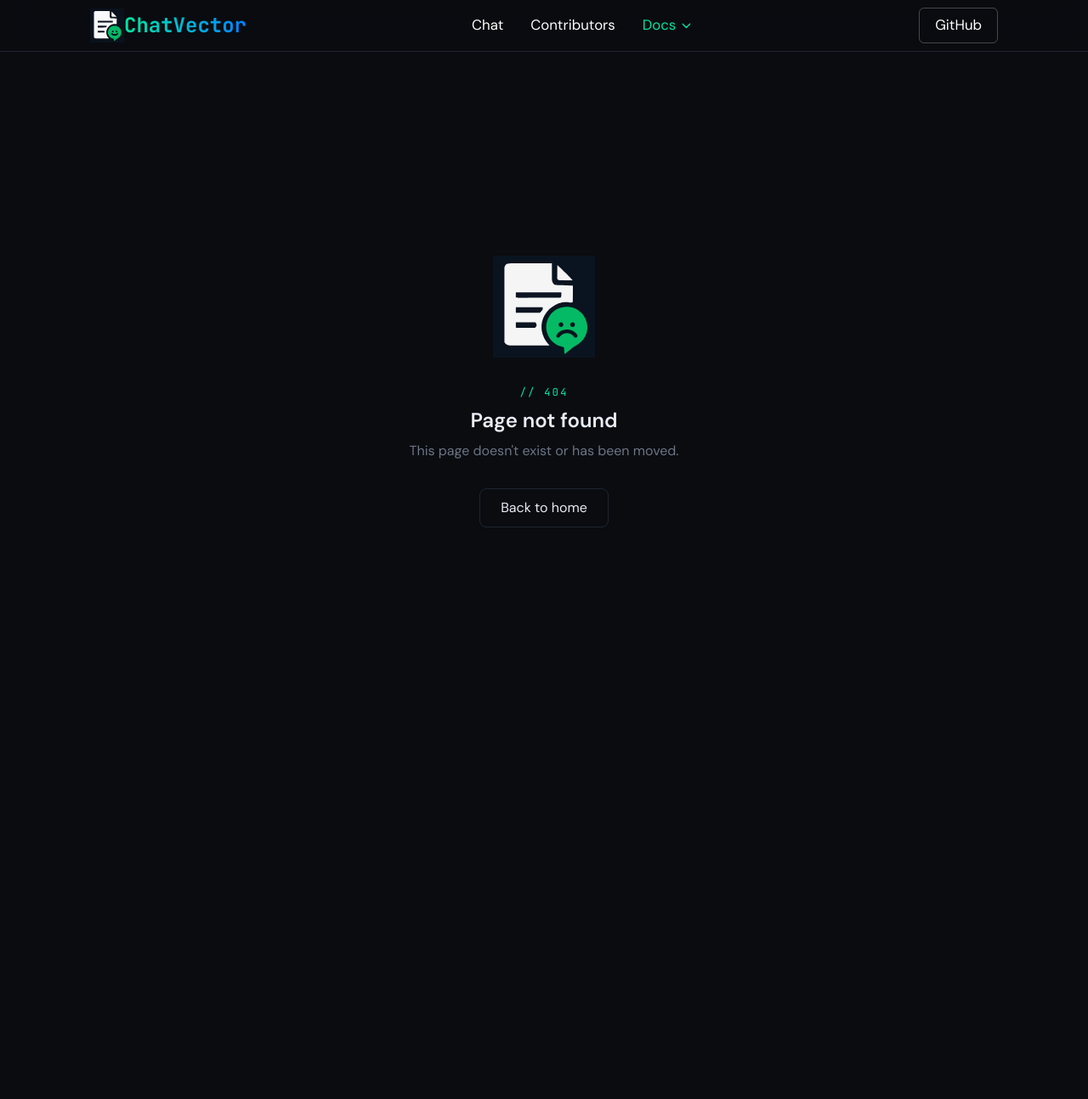
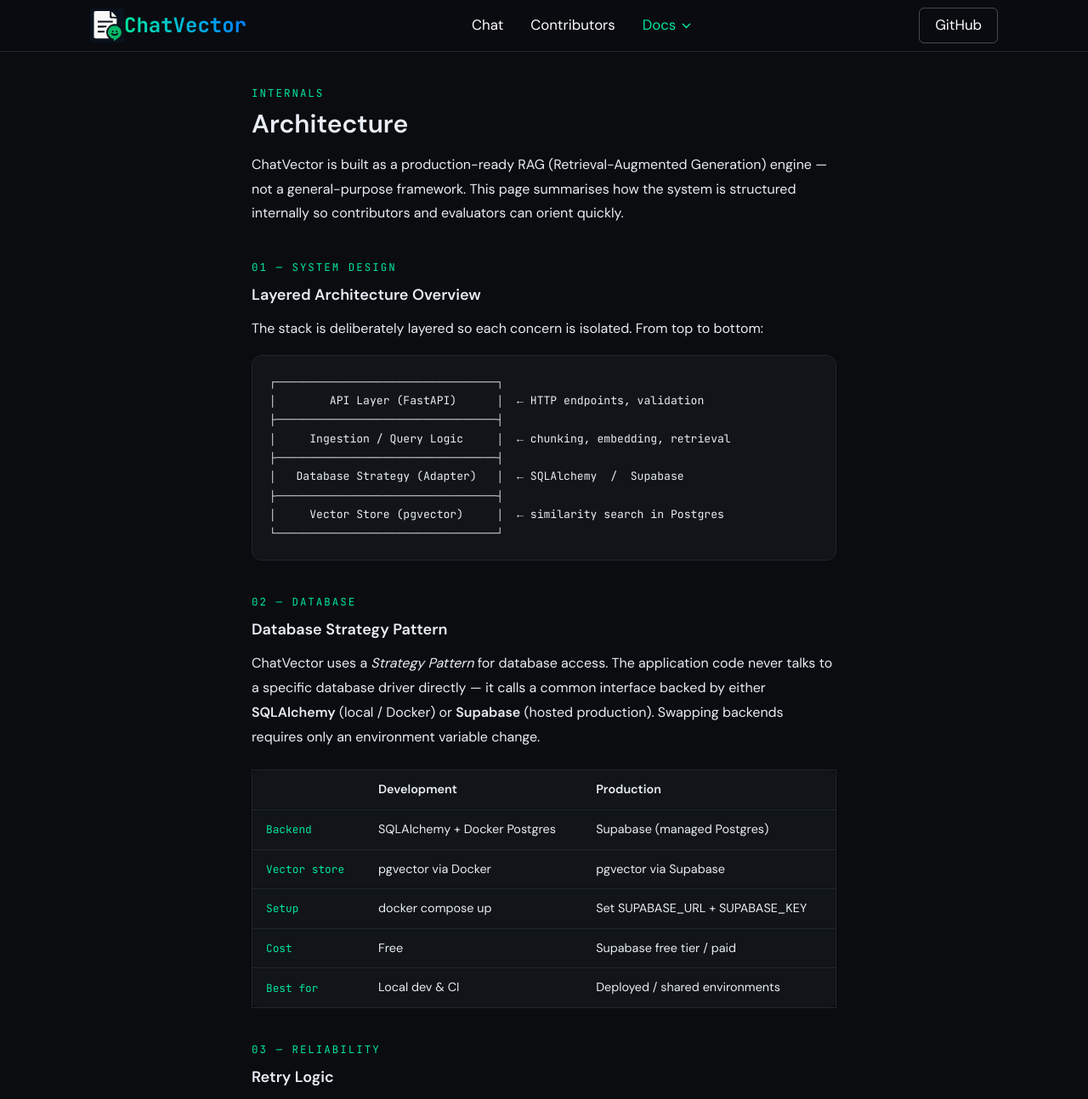
Before and after one commit to ariyibitomiwa611/chatvector-ai, a Next.js app in the folder frontend-demo/: page /architecture in a window 1280 px wide. Before the commit this address had no page. Shown: the top 1294 px of the page at 85% size. Before the commit the page ends 861 px from the top, so only its background shows below. Built offline with nearby package versions, Linux system fonts and the light colour scheme.

Commit message:
feat: add architecture page (#215)
* feat: add architecture page

* fix: update vector dimension, ingestion queue description, use Tailwind classes

* fix: restore contributing page, place architecture content in correct file

```diff
--- /dev/null
+++ b/frontend-demo/app/architecture/page.tsx
@@ -0,0 +1,217 @@
+export default function ArchitecturePage() {
+  return (
+    <div className="max-w-[720px] mx-auto px-4 py-10">
+
+      {/* Hero */}
+      <p className="font-mono text-[0.78rem] uppercase tracking-[2px] text-accent mb-2">
+        Internals
+      </p>
+      <h1 className="text-3xl font-bold mb-4 text-foreground">
+        Architecture
+      </h1>
+      <p className="text-foreground text-[1rem] leading-[1.8] mb-10">
+        ChatVector is built as a production-ready RAG (Retrieval-Augmented Generation) engine —
+        not a general-purpose framework. This page summarises how the system is structured
+        internally so contributors and evaluators can orient quickly.
+      </p>
+
+      {/* 01 — System Design */}
+      <h2 className="mt-8 mb-2 font-mono text-[0.78rem] uppercase tracking-[2px] text-accent">
+        01 — System Design
+      </h2>
+      <h3 className="text-lg font-semibold text-foreground mb-3">
+        Layered Architecture Overview
+      </h3>
+      <p className="text-foreground text-[1rem] leading-[1.8] mb-4">
+        The stack is deliberately layered so each concern is isolated. From top to bottom:
+      </p>
+      <pre className="bg-surface border border-border rounded-xl font-mono text-[0.82rem] p-5 overflow-x-auto mb-10 text-foreground leading-[1.7]">{`┌─────────────────────────────────┐
+│        API Layer (FastAPI)      │  ← HTTP endpoints, validation
+├─────────────────────────────────┤
+│     Ingestion / Query Logic     │  ← chunking, embedding, retrieval
+├─────────────────────────────────┤
+│   Database Strategy (Adapter)   │  ← SQLAlchemy  /  Supabase
+├─────────────────────────────────┤
+│     Vector Store (pgvector)     │  ← similarity search in Postgres
+└─────────────────────────────────┘`}</pre>
+
+      {/* 02 — Database */}
+      <h2 className="mt-8 mb-2 font-mono text-[0.78rem] uppercase tracking-[2px] text-accent">
+        02 — Database
+      </h2>
+      <h3 className="text-lg font-semibold text-foreground mb-3">
+        Database Strategy Pattern
+      </h3>
+      <p className="text-foreground text-[1rem] leading-[1.8] mb-6">
+        ChatVector uses a <em>Strategy Pattern</em> for database access. The application code
+        never talks to a specific database driver directly — it calls a common interface backed
+        by either <strong>SQLAlchemy</strong> (local / Docker) or{" "}
+        <strong>Supabase</strong> (hosted production). Swapping backends requires only an
+        environment variable change.
+      </p>
+
+      {/* Dev vs Prod table */}
+      <div className="overflow-x-auto mb-10">
+        <table className="w-full bg-surface border border-border rounded-xl text-[0.9rem] text-foreground">
+          <thead>
+            <tr>
+              {["", "Development", "Production"].map((h) => (
+                <th
+                  key={h}
+                  className="px-4 py-3 text-left border-b border-border font-semibold"
+                >
+                  {h}
+                </th>
+              ))}
+            </tr>
+          </thead>
+          <tbody>
+            {[
+              ["Backend", "SQLAlchemy + Docker Postgres", "Supabase (managed Postgres)"],
+              ["Vector store", "pgvector via Docker", "pgvector via Supabase"],
+              ["Setup", "docker compose up", "Set SUPABASE_URL + SUPABASE_KEY"],
+              ["Cost", "Free", "Supabase free tier / paid"],
+              ["Best for", "Local dev & CI", "Deployed / shared environments"],
+            ].map(([label, dev, prod]) => (
+              <tr key={label}>
+                <td className="px-4 py-3 border-b border-border font-mono text-[0.8rem] text-accent">
+                  {label}
+                </td>
+                <td className="px-4 py-3 border-b border-border">{dev}</td>
+                <td className="px-4 py-3 border-b border-border">{prod}</td>
+              </tr>
+            ))}
+          </tbody>
+        </table>
+      </div>
+
+      {/* 03 — Retry Logic */}
+      <h2 className="mt-8 mb-2 font-mono text-[0.78rem] uppercase tracking-[2px] text-accent">
+        03 — Reliability
+      </h2>
+      <h3 className="text-lg font-semibold text-foreground mb-3">
+        Retry Logic
+      </h3>
+      <p className="text-foreground text-[1rem] leading-[1.8] mb-4">
+        Database writes in the ingestion pipeline — particularly{" "}
+        <code className="px-1 py-0.5 bg-surface border border-border rounded font-mono text-[0.85em]">
+          insert_chunk
+        </code>{" "}
+        — use explicit retry logic with exponential back-off to handle transient failures.
+        This is a blocking dependency for batch ingestion and validation features (see{" "}
+        <a
+          href="https://github.com/chatvector-ai/chatvector-ai/issues/44"
+          target="_blank"
+          rel="noopener noreferrer"
+          className="text-accent hover:text-accent/80"
+        >
+          #44
+        </a>
+        ).
+      </p>
+      <pre className="bg-surface border border-border rounded-xl font-mono text-[0.82rem] p-5 overflow-x-auto mb-10 text-foreground leading-[1.7]">{`for attempt in range(MAX_RETRIES):
+    try:
+        insert_chunk(chunk)
+        break
+    except TransientDBError:
+        wait(backoff(attempt))
+        continue`}</pre>
+
+      {/* 04 — Ingestion Queue */}
+      <h2 className="mt-8 mb-2 font-mono text-[0.78rem] uppercase tracking-[2px] text-accent">
+        04 — Ingestion
+      </h2>
+      <h3 className="text-lg font-semibold text-foreground mb-3">
+        Ingestion Queue
+      </h3>
+      <div className="bg-surface border border-border border-l-[3px] border-l-accent p-4 mb-10">
+        <p className="text-foreground text-[1rem] leading-[1.8]">
+          Documents are parsed, chunked, and embedded asynchronously via an{" "}
+          <code className="px-1 py-0.5 bg-surface border border-border rounded font-mono text-[0.85em]">
+            asyncio.Queue
+          </code>{" "}
+          with a background worker pool, token bucket rate limiter, exponential backoff with
+          jitter, and a dead-letter queue for failed jobs. A Redis replacement is planned for
+          Phase 2 to support higher-throughput batch processing at scale.
+        </p>
+      </div>
+
+      {/* 05 — Vector Search */}
+      <h2 className="mt-8 mb-2 font-mono text-[0.78rem] uppercase tracking-[2px] text-accent">
+        05 — Vector Search
+      </h2>
+      <h3 className="text-lg font-semibold text-foreground mb-3">
+        Vector Search Design
+      </h3>
+      <p className="text-foreground text-[1rem] leading-[1.8] mb-4">
+        Similarity search is handled by <strong>pgvector</strong> running inside Postgres — no
+        separate vector database required. Embeddings are stored alongside document metadata in
+        the same schema, keeping the operational footprint minimal.
+      </p>
+      <pre className="bg-surface border border-border rounded-xl font-mono text-[0.82rem] p-5 overflow-x-auto mb-10 text-foreground leading-[1.7]">{`-- Schema overview (simplified)
+chunks (
+  id          UUID PRIMARY KEY,
+  document_id UUID REFERENCES documents(id),
+  content     TEXT,
+  embedding   VECTOR(3072),  -- pgvector column
+  created_at  TIMESTAMPTZ
+)
+
+-- Nearest-neighbour query
+SELECT content
+FROM   chunks
+ORDER  BY embedding <-> $query_vector
+LIMIT  $top_k;`}</pre>
+
+      {/* 06 — Design Principles */}
+      <h2 className="mt-8 mb-2 font-mono text-[0.78rem] uppercase tracking-[2px] text-accent">
+        06 — Philosophy
+      </h2>
+      <h3 className="text-lg font-semibold text-foreground mb-4">
+        Design Principles
+      </h3>
+      <div className="space-y-3 mb-10">
+        {[
+          {
+            title: "Opinionated over configurable",
+            body: "One well-lit path for document Q&A rather than an n-dimensional framework.",
+          },
+          {
+            title: "Batteries included",
+            body: "Logging, testing, retry logic, and a clean API ship out of the box.",
+          },
+          {
+            title: "Minimal operational surface",
+            body: "pgvector in Postgres means one fewer service to run in production.",
+          },
+          {
+            title: "Contributor-friendly",
+            body: "Clear issue labels, a single docker compose command, and good-first-issue tags keep onboarding friction low.",
+          },
+        ].map(({ title, body }) => (
+          <div
+            key={title}
+            className="bg-surface border border-border rounded-xl px-5 py-4"
+          >
+            <p className="font-semibold text-foreground text-[0.95rem] mb-1">{title}</p>
+            <p className="text-foreground text-[0.92rem] leading-[1.7]">{body}</p>
+          </div>
+        ))}
+      </div>
+
+      {/* Footer */}
+      <p className="text-foreground text-[1rem] leading-[1.8] border-t border-border pt-6">
+        For full architecture details, see{" "}
+        <a
+          href="https://github.com/chatvector-ai/chatvector-ai/blob/main/ARCHITECTURE.md"
+          target="_blank"
+          rel="noopener noreferrer"
+          className="text-accent hover:text-accent/80"
+        >
+          ARCHITECTURE.md on GitHub
+        </a>
+        .
+      </p>
+    </div>
+  );
+}
```
Also changed, not shown: 1 other file (tests, documents, lock files or other folders).
